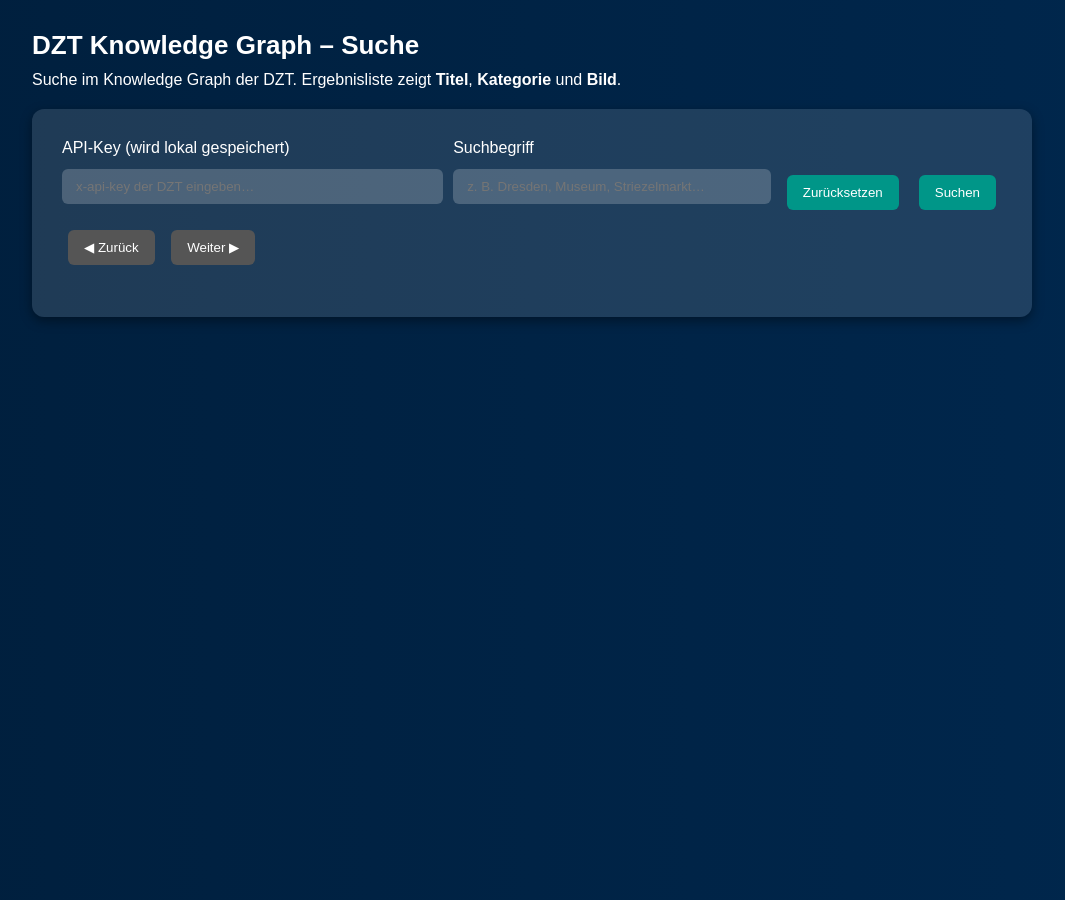
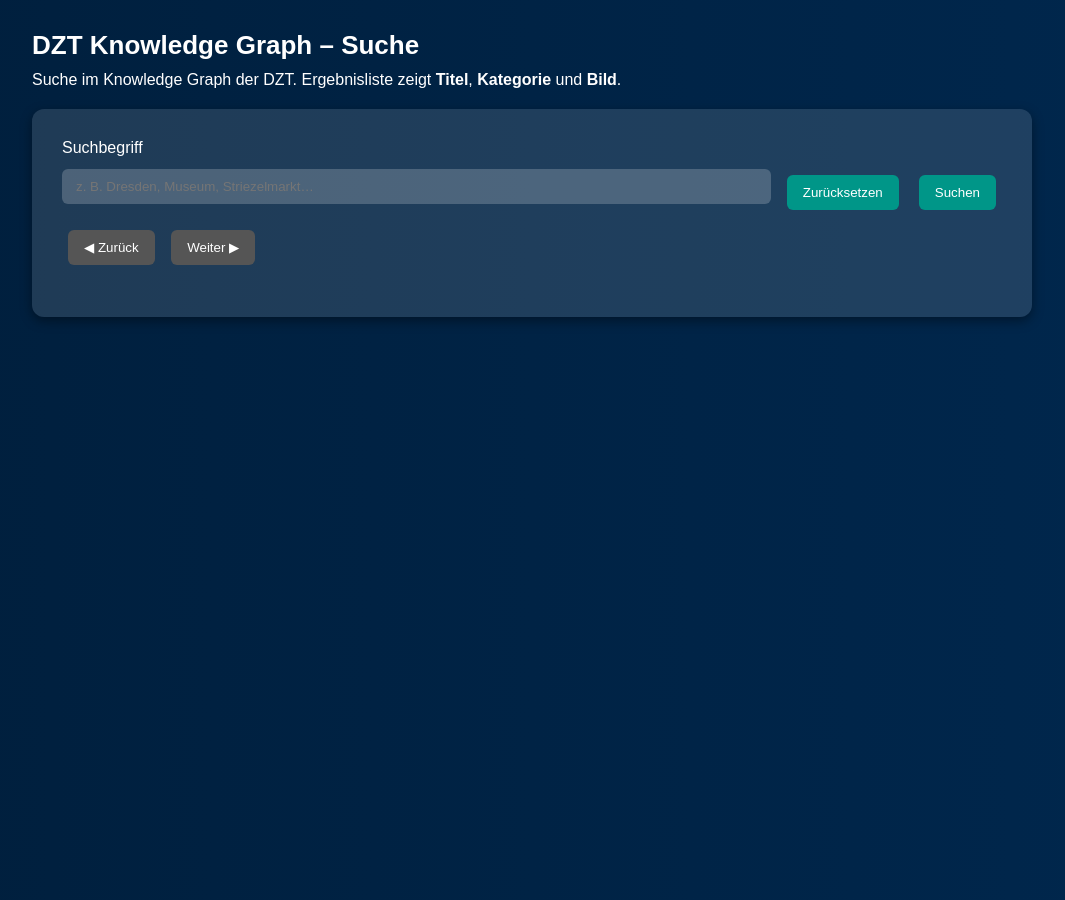
Before and after one commit to Tim-Meyer-TMGS/SaTourN, a Jekyll site: the page KG-Finder/index.html, which Jekyll copies as it is, in a window 1280 px wide. Shown: the whole page, without its empty margins (108-1173 px from the left). Built offline with Jekyll 4.4.1, drawn with Linux system fonts in a browser that asks for light colours; some of the changed lines change nothing that is shown.

Commit message:
Update index.html

```diff
--- a/KG-Finder/index.html
+++ b/KG-Finder/index.html
@@ -14,9 +14,9 @@
 h1 { font-size:26px; margin-bottom:10px; }
 button { padding:10px 16px; background:#009688; color:#fff; border:none; border-radius:6px; cursor:pointer; margin:6px; transition:background .2s; }
 button:hover{background:#00796b} button:disabled{background:#555; cursor:default}
-input[type="text"], input[type="password"]{width:100%; padding:10px 14px; margin:12px 0; background:rgba(255,255,255,.2); color:#fff; border:none; border-radius:6px;}
+input[type="text"]{width:100%; padding:10px 14px; margin:12px 0; background:rgba(255,255,255,.2); color:#fff; border:none; border-radius:6px;}
 .header { width:100%; max-width:1000px; margin-top:10px; }
-.form-grid { display:grid; grid-template-columns: 1.2fr 1fr auto; gap:10px; align-items:end; }
+.form-grid { display:grid; grid-template-columns: 1fr auto; gap:10px; align-items:end; }
 #results { margin-top:16px; display:grid; gap:12px; }
 .result { display:grid; grid-template-columns:140px 1fr; gap:14px; padding:12px; border:1px solid rgba(255,255,255,.25); border-radius:10px; background:rgba(0,0,0,.25); }
 .thumb { width:140px; height:100px; border-radius:8px; overflow:hidden; background:rgba(0,0,0,.5); border:1px solid rgba(255,255,255,.25);
@@ -40,10 +40,6 @@
   <section class="container">
     <form id="searchForm">
       <div class="form-grid">
-        <div>
-          <label for="apiKey">API-Key (wird lokal gespeichert)</label>
-          <input id="apiKey" type="password" placeholder="x-api-key der DZT eingeben…" autocomplete="off" />
-        </div>
         <div>
           <label for="q">Suchbegriff</label>
           <input id="q" type="text" placeholder="z. B. Dresden, Museum, Striezelmarkt…" />
@@ -80,17 +76,16 @@
 
   <script>
     // ==== Konfiguration ====
-    const DS_LIST_URL = 'https://semantify.it/list/CRkyvcqGqeUu'; // stabiler Vorfilter
-    const FIXED_LANG = 'de';                                       // Sprache fest auf DE
+    const API_KEY = '3b49f5e2f44665aec87f761d4cafb9d2'; // öffentlicher Key (vom Nutzer freigegeben)
+    const DS_LIST_URL = 'https://semantify.it/list/CRkyvcqGqeUu';
+    const FIXED_LANG = 'de';
 
     // ==== State & DOM ====
     let page = 1;
     const PAGE_SIZE = 10;
-    let lastQuery = '';
 
     const form = document.getElementById('searchForm');
     const inputQ = document.getElementById('q');
-    const inputKey = document.getElementById('apiKey');
     const results = document.getElementById('results');
     const tpl = document.getElementById('resultTpl');
     const prevBtn = document.getElementById('prevBtn');
@@ -100,22 +95,17 @@
     const resetBtn = document.getElementById('resetBtn');
 
     (function init() {
-      inputKey.value = localStorage.getItem('dzt_api_key') || '';
       prevBtn.addEventListener('click', () => { if (page>1) { page--; search(inputQ.value.trim()); } });
       nextBtn.addEventListener('click', () => { page++; search(inputQ.value.trim()); });
       resetBtn.addEventListener('click', () => { inputQ.value=''; page=1; results.innerHTML=''; countEl.textContent=''; status(''); });
       form.addEventListener('submit', (e) => {
         e.preventDefault();
         page = 1;
-        lastQuery = inputQ.value.trim();
-        const key = inputKey.value.trim();
-        if (!key) { alert('Bitte zuerst einen gültigen DZT API-Key eintragen.'); return; }
-        localStorage.setItem('dzt_api_key', key);
-        search(lastQuery);
+        search(inputQ.value.trim());
       });
     })();
 
-    // ==== Utilities ====
+    // ==== UI/Helper ====
     function status(msg, isError=false) { statusEl.innerHTML = msg ? (isError ? `<span style="color:#ff6b6b">${msg}</span>` : msg) : ''; }
     function getFirstProp(obj, keys) {
       if (!obj || typeof obj !== 'object') return undefined;
@@ -147,8 +137,6 @@
       } return data;
     }
     function fallbackTitleFromUri(uri) { try { const last = uri.split(/[/#]/).pop() || uri; return decodeURIComponent(last).replace(/[-_]/g, ' '); } catch { return uri; } }
-
-    // === Graph-Index (falls expanded geliefert) ===
     function indexGraph(data) {
       const map = new Map();
       if (!data) return map;
@@ -159,7 +147,7 @@
       return map;
     }
 
-    // === Bild-URL-Helfer ===
+    // === Bild-URL-Tools ===
     function absoluteFromOriginMaybe(u, origin) {
       if (!u || typeof u !== 'string') return '';
       if (/^https?:\/\//i.test(u)) return u;
@@ -226,7 +214,7 @@
       return '';
     }
 
-    // === Onlim-Heuristik & Auflösung der Image-IDs (direkt via DZT-Proxy API) ===
+    // === Onlim-Auflösung ===
     function isOnlimEntity(u) {
       try { const x = new URL(u); return /(^|\.)onlim\.com$/i.test(x.hostname) && /^\/entity\/[a-f0-9-]+$/i.test(x.pathname); }
       catch { return false; }
@@ -255,15 +243,13 @@
       try { const u = new URL(urlStr); const noScheme = `${u.host}${u.pathname}${u.search||''}`; return `https://images.weserv.nl/?url=${encodeURIComponent(noScheme)}&output=jpg`; }
       catch { return ''; }
     }
-
     async function resolveOnlimImage(rawUrl) {
       try {
-        const key = inputKey.value.trim();
         const { id, ns } = parseOnlimIdNs(rawUrl);
         const url = new URL(`https://proxy.opendatagermany.io/api/ts/v1/kg/things/${encodeURIComponent(id)}`);
         url.searchParams.set('ns', ns);
         const res = await fetch(url.toString(), {
-          headers: { 'x-api-key': key, 'accept': 'application/json', 'inLang': FIXED_LANG, 'x-hop': '0' }
+          headers: { 'x-api-key': API_KEY, 'accept': 'application/json', 'inLang': 'de', 'x-hop': '0' }
         });
         if (!res.ok) return '';
         const data = await res.json();
@@ -276,24 +262,19 @@
         return direct || '';
       } catch { return ''; }
     }
-
     async function tryLoadImageChain(thumbEl, altText, rawUrl) {
-      // 1) Falls Onlim-Entity → contentUrl ermitteln
       let resolved = '';
       if (isOnlimEntity(rawUrl)) {
         resolved = await resolveOnlimImage(rawUrl);
       }
-      // 2) Versuchsliste bauen
       const baseList = isOnlimEntity(rawUrl) ? onlimCandidates(rawUrl) : [rawUrl];
       const list = resolved ? [resolved, ...baseList] : baseList;
 
-      // 3) Für jeden Kandidaten: Proxy (weserv) → Direkt (https)
       const attempts = [];
       for (const c of list) {
         attempts.push({ url: toWeserv(c) });
         attempts.push({ url: c.startsWith('http:') ? ('https:' + c.slice(5)) : c });
       }
-
       function attempt(idx=0) {
         if (idx >= attempts.length) {
           thumbEl.innerHTML = `<a href="${resolved || rawUrl}" target="_blank" rel="noopener">Bild öffnen</a>`;
@@ -309,16 +290,15 @@
       attempt(0);
     }
 
-    // ==== API Calls (direkt zum DZT-Proxy) ====
+    // ==== API Calls ====
     async function queryThings({ kw }) {
-      const key = inputKey.value.trim();
       const url = new URL('https://proxy.opendatagermany.io/api/ts/v2/kg/things');
       if (kw) url.searchParams.set('kw', kw);
       url.searchParams.set('filterDsList', DS_LIST_URL);
 
       const res = await fetch(url.toString(), {
         headers: {
-          'x-api-key': key,
+          'x-api-key': API_KEY,
           'accept': 'application/json',
           'inLang': FIXED_LANG,
           'page': String(page),
@@ -336,7 +316,6 @@
     }
 
     async function fetchThingById(uri) {
-      const key = inputKey.value.trim();
       if (!uri) return null;
       const lastSlash = Math.max(uri.lastIndexOf('/'), uri.lastIndexOf('#'));
       const ns = uri.substring(0, lastSlash);
@@ -344,7 +323,7 @@
       const url = new URL(`https://proxy.opendatagermany.io/api/ts/v1/kg/things/${encodeURIComponent(id)}`);
       url.searchParams.set('ns', ns);
       const res = await fetch(url.toString(), {
-        headers: { 'x-api-key': key, 'accept': 'application/json', 'inLang': FIXED_LANG, 'x-hop': '3' }
+        headers: { 'x-api-key': API_KEY, 'accept': 'application/json', 'inLang': 'de', 'x-hop': '3' }
       });
       if (!res.ok) throw new Error(`Abruf fehlgeschlagen (${res.status})`);
       const data = await res.json();
@@ -359,7 +338,7 @@
 
       try {
         let things = await queryThings({ kw: query });
-        if (!things.length && query) { things = await queryThings({ kw: query }); } // kleiner Retry
+        if (!things.length && query) { things = await queryThings({ kw: query }); }
 
         if (!things.length) { status('Keine Treffer. Begriff ändern.'); return; }
 
@@ -403,7 +382,7 @@
       }
       el.querySelector('[data-role=cat]').textContent = cat || '—';
 
-      // Bild (mit Onlim-Auflösung + Fallbacks)
+      // Bild
       const rawImg = pickImageUrl(node, uri, graphMap);
       const thumb = el.querySelector('[data-role=thumb]');
       if (rawImg) { tryLoadImageChain(thumb, name || 'Bild', rawImg); }
```
